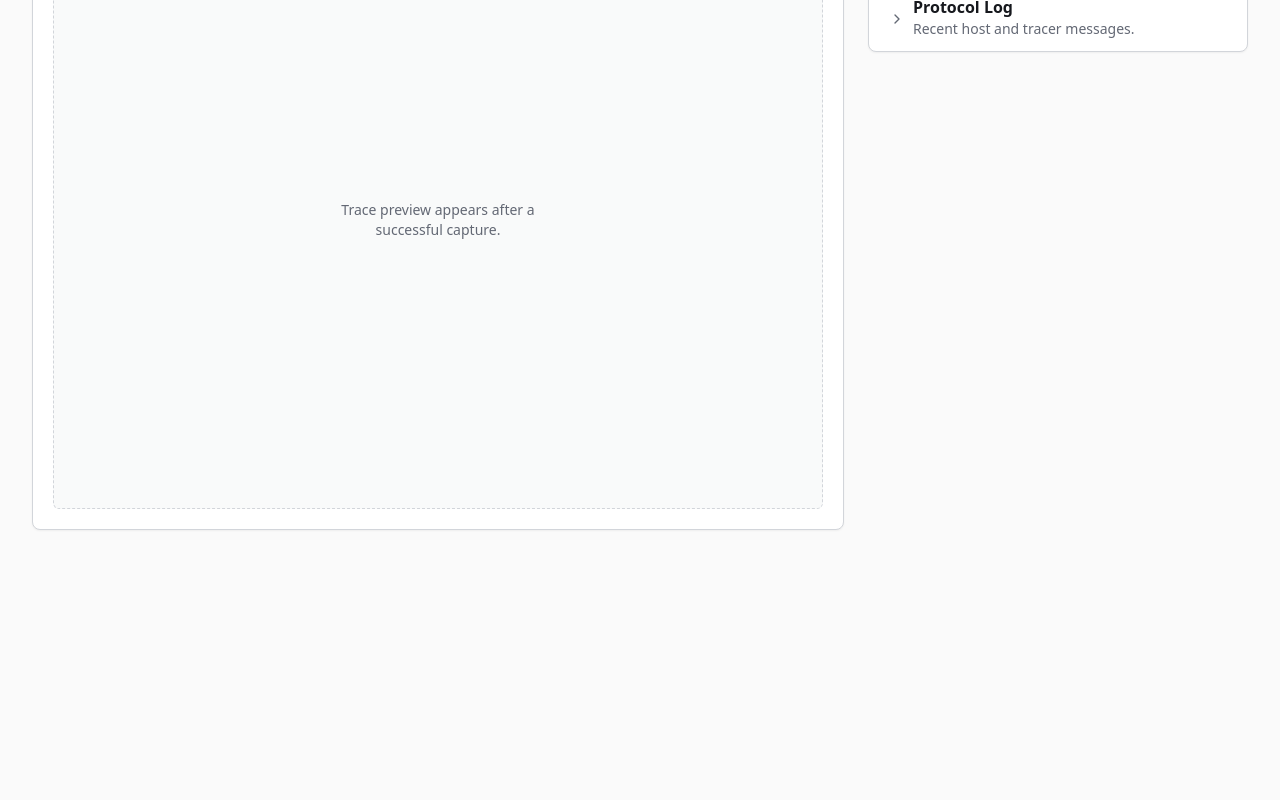
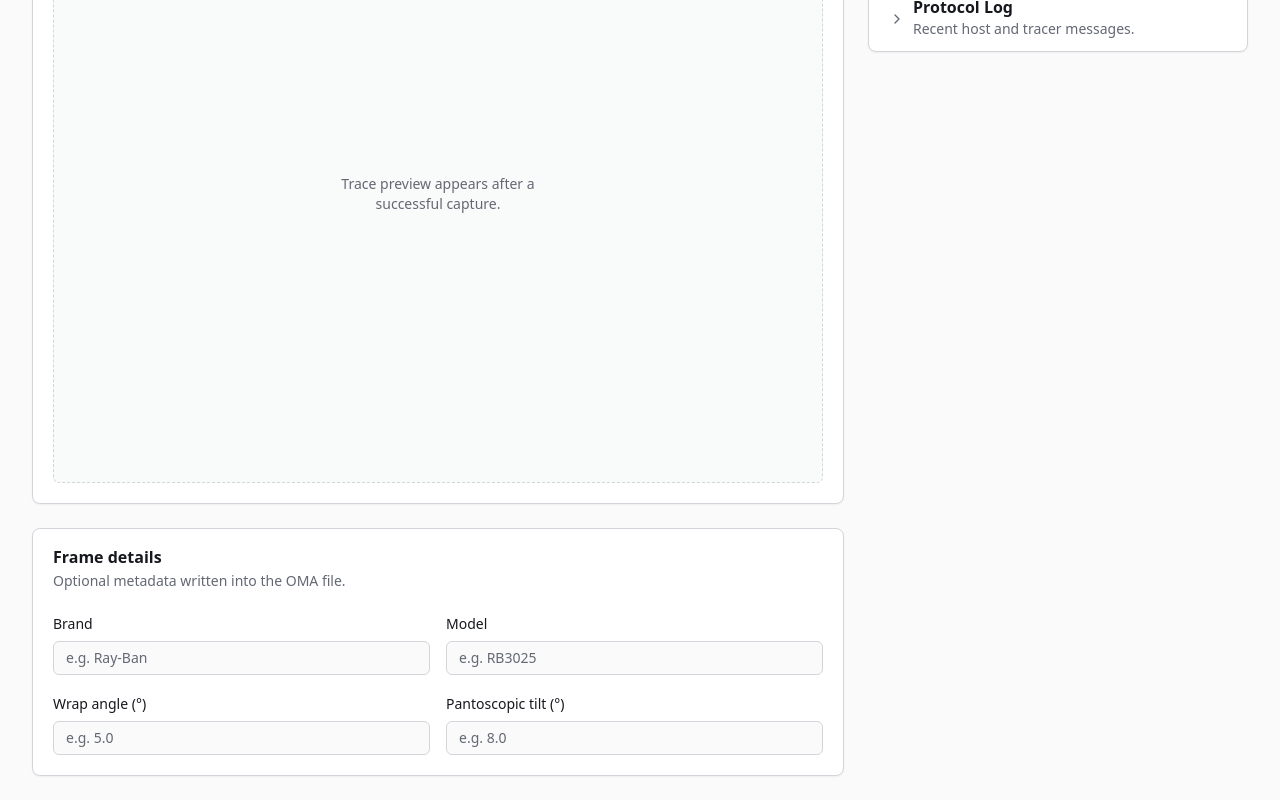
Before and after one commit to BananaOptics/banana-lab, a React (Vite) app: page / in a window 1280 px wide. Shown: the part 292-1092 px from the top of the page. Before the commit the page ends 846 px from the top, so only its background shows below. Built offline with nearby package versions, Linux system fonts and the light colour scheme.

Commit message:
add more fields and file naming

```diff
--- a/src/App.tsx
+++ b/src/App.tsx
@@ -30,7 +30,12 @@ import {
   type Lt900Phase,
 } from "@/lib/lt900-protocol";
 import type { DecodedNidekTrace } from "@/lib/nidek-native";
-import { buildOmaFiles, type OmaFile } from "@/lib/oma";
+import {
+  buildOmaFiles,
+  freshJobName,
+  type OmaFile,
+  type OmaJobInfo,
+} from "@/lib/oma";
 import {
   type SerialLogEntry,
   WebSerialTransport,
@@ -74,7 +79,17 @@ export function App() {
   const [logs, setLogs] = useState<UiLogEntry[]>([]);
   const [error, setError] = useState<AppError | null>(null);
   const [trace, setTrace] = useState<DecodedNidekTrace | null>(null);
-  const [omaFiles, setOmaFiles] = useState<OmaFile[]>([]);
+  const [jobInfo, setJobInfo] = useState<OmaJobInfo>({
+    job: "",
+    ven: "",
+    model: "",
+    wrapang: "",
+    panto: "",
+  });
+  const omaFiles = useMemo(
+    () => (trace ? buildOmaFiles(trace, jobInfo) : []),
+    [trace, jobInfo],
+  );
   const [busy, setBusy] = useState(false);
   const [downloadMenuOpen, setDownloadMenuOpen] = useState(false);
   const [logExpanded, setLogExpanded] = useState(false);
@@ -211,7 +226,6 @@ export function App() {
     setBusy(true);
     setError(null);
     setTrace(null);
-    setOmaFiles([]);
     setProgress(0);
     setPhase("handshake");
     setStatusText("Starting trace read sequence.");
@@ -238,8 +252,8 @@ export function App() {
           .join(" "),
       );
       console.groupEnd();
+      setJobInfo((prev) => ({ ...prev, job: freshJobName() }));
       setTrace(result.trace);
-      setOmaFiles(buildOmaFiles(result.trace));
     } catch (traceError) {
       const message = messageFromError(traceError);
       setError({ title: "Trace failed", message });
@@ -253,7 +267,6 @@ export function App() {
 
   const resetTrace = () => {
     setTrace(null);
-    setOmaFiles([]);
     setError(null);
     setPhase("idle");
     setProgress(0);
@@ -452,17 +465,101 @@ export function App() {
         ) : null}
 
         <section className="grid gap-6 lg:grid-cols-[minmax(0,1fr)_380px]">
+          <div className="flex flex-col gap-6">
             <Card>
               <CardHeader>
                 <CardTitle>Preview</CardTitle>
-              <CardDescription>
-                Decoded shape and trace measurements from the latest capture.
-              </CardDescription>
               </CardHeader>
               <CardContent>
                 <TracePreview trace={trace} isLoading={isActivePhase} />
               </CardContent>
             </Card>
+
+            <Card>
+              <CardHeader>
+                <CardTitle>Frame details</CardTitle>
+                <CardDescription>
+                  Optional metadata written into the OMA file.
+                </CardDescription>
+              </CardHeader>
+              <CardContent>
+                <div className="grid gap-4 sm:grid-cols-2">
+                  <div className="space-y-1.5">
+                    <label
+                      htmlFor="oma-ven"
+                      className="text-sm font-medium"
+                    >
+                      Brand
+                    </label>
+                    <input
+                      id="oma-ven"
+                      value={jobInfo.ven}
+                      onChange={(e) =>
+                        setJobInfo((p) => ({ ...p, ven: e.target.value }))
+                      }
+                      placeholder="e.g. Ray-Ban"
+                      className="w-full rounded-md border bg-background px-3 py-1.5 text-sm placeholder:text-muted-foreground"
+                    />
+                  </div>
+                  <div className="space-y-1.5">
+                    <label
+                      htmlFor="oma-model"
+                      className="text-sm font-medium"
+                    >
+                      Model
+                    </label>
+                    <input
+                      id="oma-model"
+                      value={jobInfo.model}
+                      onChange={(e) =>
+                        setJobInfo((p) => ({ ...p, model: e.target.value }))
+                      }
+                      placeholder="e.g. RB3025"
+                      className="w-full rounded-md border bg-background px-3 py-1.5 text-sm placeholder:text-muted-foreground"
+                    />
+                  </div>
+                  <div className="space-y-1.5">
+                    <label
+                      htmlFor="oma-wrapang"
+                      className="text-sm font-medium"
+                    >
+                      Wrap angle (°)
+                    </label>
+                    <input
+                      id="oma-wrapang"
+                      type="number"
+                      step="0.1"
+                      value={jobInfo.wrapang}
+                      onChange={(e) =>
+                        setJobInfo((p) => ({ ...p, wrapang: e.target.value }))
+                      }
+                      placeholder="e.g. 5.0"
+                      className="w-full rounded-md border bg-background px-3 py-1.5 text-sm placeholder:text-muted-foreground"
+                    />
+                  </div>
+                  <div className="space-y-1.5">
+                    <label
+                      htmlFor="oma-panto"
+                      className="text-sm font-medium"
+                    >
+                      Pantoscopic tilt (°)
+                    </label>
+                    <input
+                      id="oma-panto"
+                      type="number"
+                      step="0.1"
+                      value={jobInfo.panto}
+                      onChange={(e) =>
+                        setJobInfo((p) => ({ ...p, panto: e.target.value }))
+                      }
+                      placeholder="e.g. 8.0"
+                      className="w-full rounded-md border bg-background px-3 py-1.5 text-sm placeholder:text-muted-foreground"
+                    />
+                  </div>
+                </div>
+              </CardContent>
+            </Card>
+          </div>
 
           <div className="space-y-6">
             <Card>
@@ -492,6 +589,28 @@ export function App() {
                 )}
 
                 <div className="space-y-2">
+                  {primaryOma && (
+                    <div className="space-y-1">
+                      <label
+                        htmlFor="oma-job"
+                        className="text-xs font-medium text-muted-foreground"
+                      >
+                        File name
+                      </label>
+                      <input
+                        id="oma-job"
+                        value={jobInfo.job}
+                        onChange={(e) =>
+                          setJobInfo((p) => ({ ...p, job: e.target.value }))
+                        }
+                        className="w-full rounded-md border bg-background px-3 py-1.5 font-mono text-xs"
+                        spellCheck={false}
+                      />
+                      <p className="text-xs text-muted-foreground">
+                        Saved as <span className="font-mono">{jobInfo.job}_400.oma</span>
+                      </p>
+                    </div>
+                  )}
                   <div className="relative" ref={downloadMenuRef}>
                     <div className="flex">
                       <Button
--- a/src/lib/oma.ts
+++ b/src/lib/oma.ts
@@ -9,36 +9,49 @@ export interface OmaFile {
   pointCount: OmaPointCount;
 }
 
-export function buildOmaFiles(trace: DecodedNidekTrace, capturedAt = new Date()): OmaFile[] {
-  const stamp = capturedAt.toISOString().replace(/[:.]/g, "-");
-  const baseName = `trace_nidek_lt900_std_${stamp}`;
+export interface OmaJobInfo {
+  job: string;
+  ven: string;
+  model: string;
+  wrapang: string;
+  panto: string;
+}
 
+export function freshJobName(): string {
+  return `trace_${new Date().toISOString().replace(/[:.]/g, "-")}`;
+}
+
+export function buildOmaFiles(trace: DecodedNidekTrace, jobInfo: OmaJobInfo): OmaFile[] {
   return [
     {
-      fileName: `${baseName}_400.oma`,
-      content: buildOmaContent(trace, 400, baseName),
+      fileName: `${jobInfo.job}_400.oma`,
+      content: buildOmaContent(trace, 400, jobInfo),
       pointCount: 400,
     },
     {
-      fileName: `${baseName}_1000.oma`,
-      content: buildOmaContent(trace, 1000, baseName),
+      fileName: `${jobInfo.job}_1000.oma`,
+      content: buildOmaContent(trace, 1000, jobInfo),
       pointCount: 1000,
     },
   ];
 }
 
-export function buildOmaContent(trace: DecodedNidekTrace, pointCount: OmaPointCount, jobName: string) {
+export function buildOmaContent(trace: DecodedNidekTrace, pointCount: OmaPointCount, jobInfo: OmaJobInfo) {
   const radii = pointCount === 400 ? trace.radii400 : trace.radii1000;
+  const wrapang = parseFloat(jobInfo.wrapang);
+  const panto = parseFloat(jobInfo.panto);
   const lines = [
-    `JOB=${jobName}`,
+    `JOB=${jobInfo.job}`,
     "REQ=TRC",
-    "VEN=Nidek",
-    "MODEL=LT-900",
+    ...(jobInfo.ven ? [`VEN=${jobInfo.ven}`] : []),
+    ...(jobInfo.model ? [`MODEL=${jobInfo.model}`] : []),
     `HBOX=${formatNumber(trace.stats.hboxMm, 2)}`,
     `VBOX=${formatNumber(trace.stats.vboxMm, 2)}`,
     `DBL=${formatNumber(trace.metadata.dblMm, 2)}`,
     `CIRC=${formatNumber(trace.stats.circMm, 2)}`,
     `FCRV=${formatNumber(trace.metadata.fcrv, 1)}`,
+    ...(!isNaN(wrapang) ? [`WRAPANG=${formatNumber(wrapang, 1)}`] : []),
+    ...(!isNaN(panto) ? [`PANTO=${formatNumber(panto, 1)}`] : []),
     `TRCFMT=1;${pointCount};E;R;${trace.metadata.dblMm > 0 ? "B" : trace.metadata.side}`,
     ...(trace.metadata.side === "R" || trace.metadata.side === "B" || trace.metadata.dblMm > 0 ? [`R=${radii.join(";")}`] : []),
     ...(trace.metadata.side === "L" || trace.metadata.side === "B" || trace.metadata.dblMm > 0 ? [`L=${radii.join(";")}`] : []),
```
Lines whose indentation alone changed are shown as unchanged.
